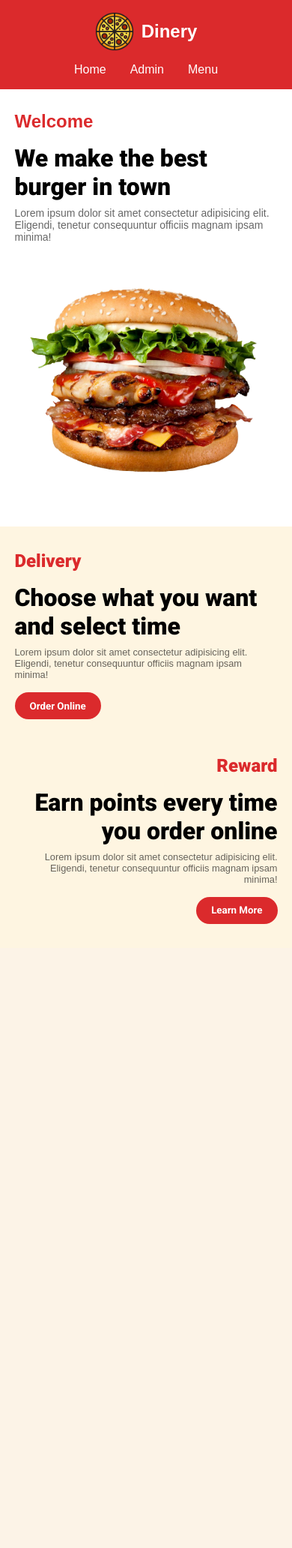
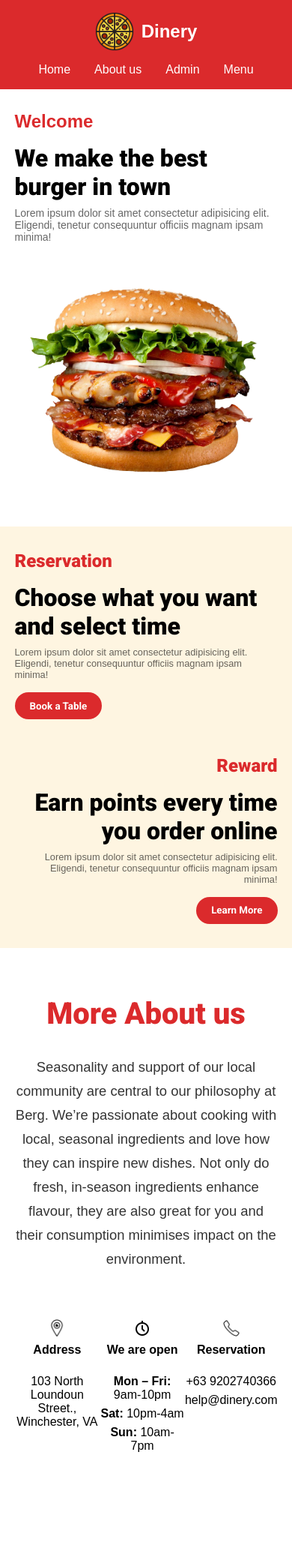
Before and after one commit to Hassan-Mehmood/uni_4th_semester_project, a PHP site: page /Restraunt/ in a window 390 px wide. Shown: the top 2064 px of the page at 75% size. Before the commit the page ends 1232 px from the top, so only its background shows below. Run offline with PHP 8.4, Linux system fonts and the light colour scheme; some libraries are stand-ins or nearby versions.

Commit message:
about us section done need to make it responsive

```diff
--- a/Styles/style.css
+++ b/Styles/style.css
@@ -342,3 +342,48 @@ input[type='password'] {
   background-color: #fefefe;
   border: 1px solid #888;
 }
+
+.about_us {
+  padding: 4rem 0 0 0;
+}
+
+.about_us .about_us_heading {
+  font-size: 2.5rem;
+  text-align: center;
+  font-family: var(--roboto);
+  font-weight: 900;
+  color: var(--red);
+  margin: 0rem 0 2rem 0;
+}
+
+.about_us .about_us_text {
+  text-align: center;
+  font-size: 1.15rem;
+  color: rgba(0, 0, 0, 0.8);
+  max-width: 70ch;
+  margin: 0 auto;
+  line-height: 2rem;
+}
+
+.restaurant_info {
+  display: grid;
+  grid-template-columns: repeat(3, 1fr);
+  margin: 4rem 0 0 0;
+  text-align: center;
+}
+
+.restaurant_info img {
+  display: block;
+  max-width: 100%;
+  width: 24px;
+  margin: 0 auto;
+}
+
+.restaurant_info span {
+  display: block;
+  margin: 0.45rem 0;
+}
+
+.restaurant_info h4 {
+  margin: 0.5rem 0 1.5rem 0;
+}
--- a/admin.php
+++ b/admin.php
@@ -12,7 +12,7 @@ if (isset($_SESSION['user'])) {
 
 ?>
 
-
+<h1 style="margin-top: 10rem;">Hello WOrld</h1>
 
 
 <?php require 'footer.php' ?>
--- a/header.php
+++ b/header.php
@@ -1,13 +1,16 @@
 <!DOCTYPE html>
 <html lang="en">
+
 <head>
   <meta charset="UTF-8" />
   <meta http-equiv="X-UA-Compatible" content="IE=edge" />
   <meta name="viewport" content="width=device-width, initial-scale=1.0" />
-    <script src="https://kit.fontawesome.com/bff4fbee23.js" crossorigin="anonymous"></script>
+  <!-- <script src="https://kit.fontawesome.com/bff4fbee23.js" crossorigin="anonymous"></script> -->
+  <!-- <link rel="stylesheet" href="https://cdnjs.cloudflare.com/ajax/libs/font-awesome/6.3.0/css/all.min.css" integrity="sha512-SzlrxWUlpfuzQ+pcUCosxcglQRNAq/DZjVsC0lE40xsADsfeQoEypE+enwcOiGjk/bSuGGKHEyjSoQ1zVisanQ==" crossorigin="anonymous" referrerpolicy="no-referrer" /> -->
   <link rel="stylesheet" href="./Styles/style.css" />
   <title>Restraunt Management System</title>
 </head>
+
 <body>
   <nav class="nav">
     <div class="max_width nav_container">
@@ -17,6 +20,7 @@
       </div>
       <ul class="nav_links">
         <li><a href="index.php">Home</a></li>
+        <li><a href="#about_us">About us</a></li>
         <li><a href="admin.php">Admin</a></li>
         <li><a href="menu.php">Menu</a></li>
       </ul>
--- a/index.php
+++ b/index.php
@@ -19,13 +19,13 @@
 <section class="order_and_delivery_section">
   <div class="order_and_delivery_container max_width">
     <div class="delivery_container">
-          <h3 class="title">Delivery</h3>
+      <h3 class="title">Reservation</h3>
       <h3 class="delivery_heading">Choose what you want and select time</h3>
       <p>
         Lorem ipsum dolor sit amet consectetur adipisicing elit. Eligendi, tenetur consequuntur
         officiis magnam ipsam minima!
       </p>
-          <button>Order Online</button>
+      <button>Book a Table</button>
     </div>
     <div class="reward_container">
       <h3 class="title">Reward</h3>
@@ -39,4 +39,48 @@
   </div>
 </section>
 
+<section class="about_us max_width" id="about_us" style="margin-bottom: 80rem;">
+  <div>
+    <h3 class="about_us_heading">More About us</h3>
+    <p class="about_us_text">
+      Seasonality and support of our local community are central to our philosophy at Berg. We’re passionate about cooking with local, seasonal ingredients and love how they can inspire new dishes. Not only do fresh, in-season ingredients enhance flavour, they are also great for you and their consumption minimises impact on the environment.
+    </p>
+  </div>
+
+  <section class="restaurant_info">
+    <div class="restaurant_address">
+      <div>
+        <img src="./Images/location.png" alt="Location">
+      </div>
+      <h4>Address</h4>
+      <p>
+        103 North Loundoun Street., Winchester, VA
+      </p>
+    </div>
+    <div class="restaurant_open_time">
+      <div>
+        <img src="./Images/clock.png" alt="Clock">
+      </div>
+      <h4>We are open</h4>
+      <p>
+        <span><b>Mon – Fri:</b> 9am-10pm</span>
+        <span><b>Sat:</b> 10pm-4am</span>
+        <span><b>Sun:</b> 10am-7pm</span>
+      </p>
+    </div>
+    <div class="restaurant_contact">
+      <div>
+        <img src="./Images/telephone.png" alt="Telephone">
+      </div>
+      <h4>Reservation</h4>
+      <p>
+        <span>+63 9202740366</span>
+        <span>help@dinery.com</span>
+      </p>
+    </div>
+  </section>
+
+</section>
+
+
 <?php require 'footer.php' ?>
--- a/menu.php
+++ b/menu.php
@@ -1,10 +1,8 @@
 <?php require 'header.php' ?>
-
 
 <section class="menu_section max_width" id="menu">
   <h3 class="menu_welcome">Welcome</h3>
   <h2 class="menu_heading">Our Menu</h2>
-
   <div class="menu_items">
     <div class="menu_item">
       <div class="menu_item_img">
@@ -153,6 +151,4 @@
   </div>
 </section>
 
-
-
 <?php require 'footer.php' ?>
```
Also changed, not shown: database file/restaurant.sql (added, +42 -0 lines), login.php (+4 -4 lines), Images/clock.png (added), Images/location.png (added), Images/telephone.png (added). Lines whose indentation alone changed are shown as unchanged.
